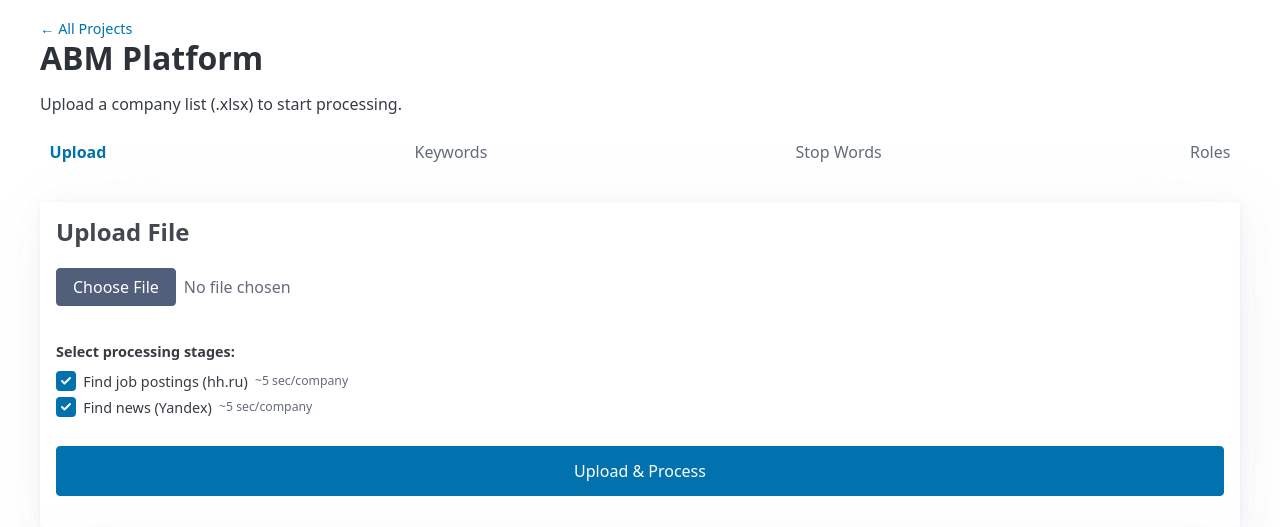
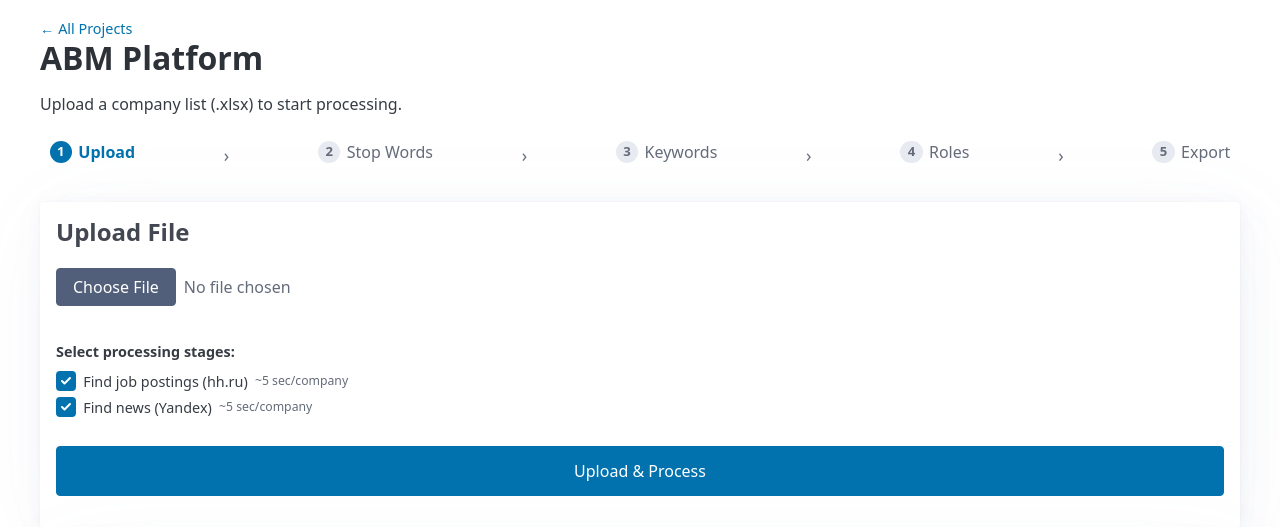
Before and after one commit to CherPasha/WEI_ABM_platform, a FastAPI app: template app/templates/project.html in a window 1280 px wide. Shown: the top 527 px of the page. Run offline with FastAPI, Linux system fonts and the light colour scheme; the template is opened without the code that fills it, so the values that code supplies are empty; some libraries are stand-ins or nearby versions.

Commit message:
feat: reorder tabs to Upload>StopWords>Keywords>Roles>Export, add stepper nav
Co-Authored-By: Claude Sonnet 4.6 (1M context) <noreply@anthropic.com>

```diff
--- a/app/templates/project.html
+++ b/app/templates/project.html
@@ -148,15 +148,21 @@
 
         <div class="tabs">
             <input type="radio" id="tab-upload"    name="tab" checked>
+            <input type="radio" id="tab-stopwords" name="tab">
             <input type="radio" id="tab-keywords"  name="tab">
-            <input type="radio" id="tab-stopwords" name="tab">
             <input type="radio" id="tab-roles"     name="tab">
+            <input type="radio" id="tab-export"    name="tab">
 
             <nav class="tab-nav">
-                <label for="tab-upload">Upload</label>
-                <label for="tab-keywords">Keywords</label>
-                <label for="tab-stopwords">Stop Words</label>
-                <label for="tab-roles">Roles</label>
+                <label for="tab-upload"    id="label-upload">   <span class="step-num">1</span> Upload</label>
+                <span class="step-arrow">›</span>
+                <label for="tab-stopwords" id="label-stopwords"><span class="step-num">2</span> Stop Words</label>
+                <span class="step-arrow">›</span>
+                <label for="tab-keywords"  id="label-keywords"> <span class="step-num">3</span> Keywords</label>
+                <span class="step-arrow">›</span>
+                <label for="tab-roles"     id="label-roles">    <span class="step-num">4</span> Roles</label>
+                <span class="step-arrow">›</span>
+                <label for="tab-export"    id="label-export">   <span class="step-num">5</span> Export</label>
             </nav>
 
             <!-- ── Upload panel ── -->
@@ -248,6 +254,29 @@
 
             </div><!-- /panel-upload -->
 
+            <!-- ── Stop Words panel ── -->
+            <div id="panel-stopwords">
+
+                <!-- Stop Words -->
+                <article>
+                    <h3>Stop Words</h3>
+                    <p style="font-size:0.85em; color:var(--pico-muted-color); margin-bottom:0.75em;">
+                        Publications containing any stop word are excluded from keyword counts.
+                    </p>
+                    <div style="display:flex; gap:0.5em; margin-bottom:1em; align-items:center; flex-wrap:wrap;">
+                        <input type="text" id="new-stop-word" placeholder="Stop word..." style="margin:0;">
+                        <button onclick="addStopWord()" style="margin:0; white-space:nowrap;">Add Stop Word</button>
+                        <button id="import-sw-btn" class="secondary" style="margin:0; white-space:nowrap;"
+                                onclick="document.getElementById('sw-import-input').click()">Import from file</button>
+                        <input type="file" id="sw-import-input" accept=".xlsx" style="display:none"
+                               onchange="importStopWordFile(this)">
+                        <span id="sw-import-status" style="font-size:0.85em; color:var(--pico-muted-color);"></span>
+                    </div>
+                    <div id="stop-words-container"></div>
+                </article>
+
+            </div><!-- /panel-stopwords -->
+
             <!-- ── Keywords panel ── -->
             <div id="panel-keywords">
 
@@ -270,29 +299,6 @@
                 </article>
 
             </div><!-- /panel-keywords -->
-
-            <!-- ── Stop Words panel ── -->
-            <div id="panel-stopwords">
-
-                <!-- Stop Words -->
-                <article>
-                    <h3>Stop Words</h3>
-                    <p style="font-size:0.85em; color:var(--pico-muted-color); margin-bottom:0.75em;">
-                        Publications containing any stop word are excluded from keyword counts.
-                    </p>
-                    <div style="display:flex; gap:0.5em; margin-bottom:1em; align-items:center; flex-wrap:wrap;">
-                        <input type="text" id="new-stop-word" placeholder="Stop word..." style="margin:0;">
-                        <button onclick="addStopWord()" style="margin:0; white-space:nowrap;">Add Stop Word</button>
-                        <button id="import-sw-btn" class="secondary" style="margin:0; white-space:nowrap;"
-                                onclick="document.getElementById('sw-import-input').click()">Import from file</button>
-                        <input type="file" id="sw-import-input" accept=".xlsx" style="display:none"
-                               onchange="importStopWordFile(this)">
-                        <span id="sw-import-status" style="font-size:0.85em; color:var(--pico-muted-color);"></span>
-                    </div>
-                    <div id="stop-words-container"></div>
-                </article>
-
-            </div><!-- /panel-stopwords -->
 
             <!-- ── Roles panel ── -->
             <div id="panel-roles">
```
